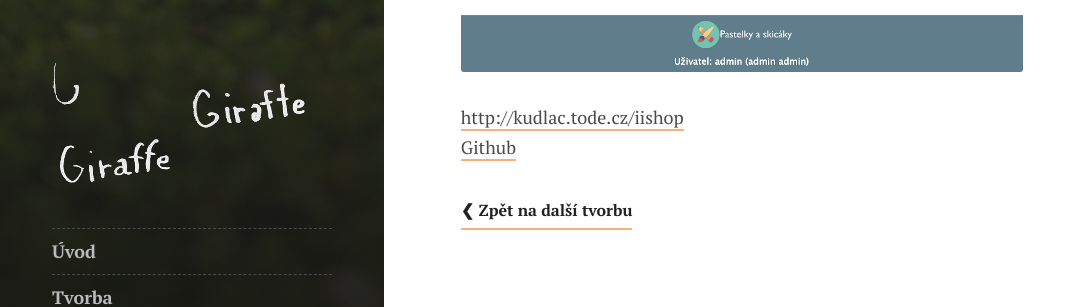
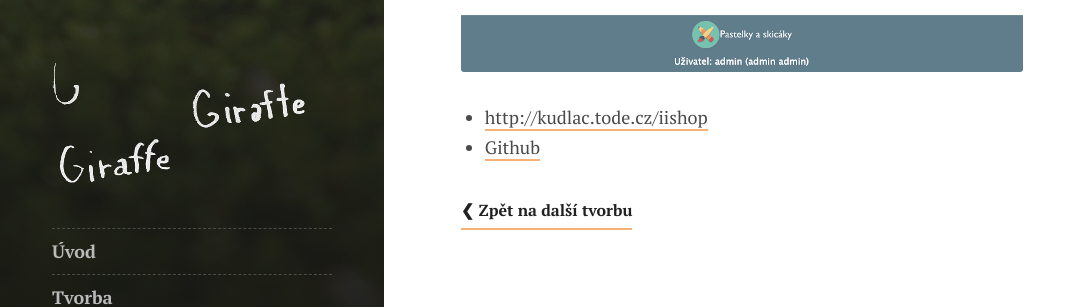
Before and after one commit to kudlav/kudlav.github.io, a Jekyll site: the page built from _posts/2016-01-01-web_eshop.md, in a window 1280 px wide and 900 px high, scrolled down 975 px. Shown: the part 519-826 px from the top of the window, without its empty margins (0-1086 px from the left). Built offline with Jekyll 4.4.1, drawn with Linux system fonts in a browser that asks for light colours.

```diff
--- a/_posts/2016-01-01-web_eshop.md
+++ b/_posts/2016-01-01-web_eshop.md
@@ -13,5 +13,5 @@ Základní systém pro e-shopy obsahující objednávkový proces, seznam produk
 ![Eshop product page](/assets/images/web_matura2mac.webp)
 ![Eshop administration - customers](/assets/images/web_matura3mac.webp)
 
-[http://kudlac.tode.cz/iishop](http://kudlac.tode.cz/iishop)
-[Github](https://github.com/kudlav/MaturitaShop/)
+ - [http://kudlac.tode.cz/iishop](http://kudlac.tode.cz/iishop)
+ - [Github](https://github.com/kudlav/MaturitaShop/)
```
